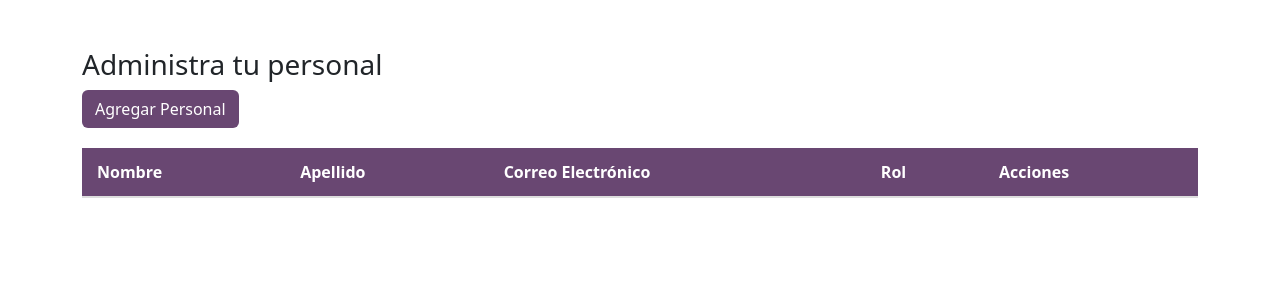
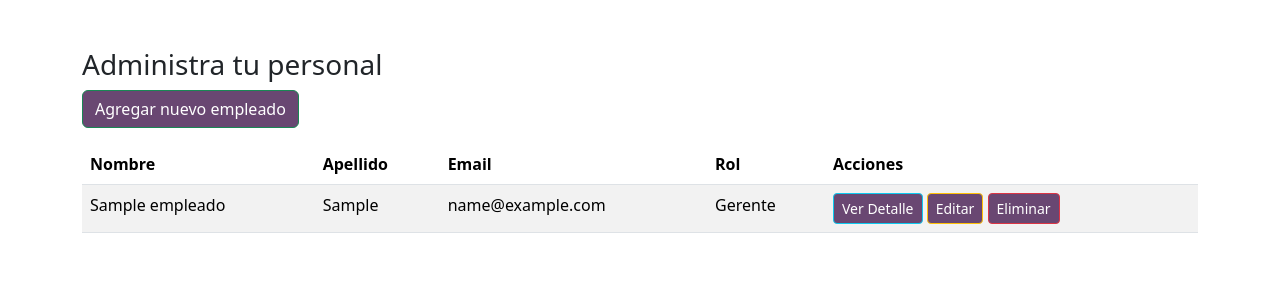
Before and after one commit to KiaraLuz/portal-web, a Django app: page /personal/ in a window 1280 px wide. Shown: the part 56-356 px from the top of the page. Run offline with Django 5.2, Linux system fonts and the light colour scheme; tables that the repository leaves empty hold one stand-in row (values such as "Sample post"); lists and menus that the app fills with data are empty.

Commit message:
mostrar personal

```diff
--- a/app/templates/personal.html
+++ b/app/templates/personal.html
@@ -3,25 +3,41 @@
 {% block content %}
 <div class="container mt-5">
     <h3>Administra tu personal</h3>
-    <button class="btn">Agregar Personal</button>
-    <table class="tabla">
+
+    <!-- Botón para agregar nuevo empleado -->
+    <div class="mb-3">
+        <a href="#" class="btn btn-success">Agregar nuevo empleado</a>
+    </div>
+
+    <table class="table table-striped">
         <thead>
             <tr>
                 <th>Nombre</th>
                 <th>Apellido</th>
-                <th>Correo Electrónico</th>
+                <th>Email</th>
                 <th>Rol</th>
                 <th>Acciones</th>
             </tr>
         </thead>
         <tbody>
-            {% for user in users %}
+            {% for empleado in empleados %}
             <tr>
-                <td>{{ user.first_name }}</td>
-                <td>{{ user.last_name }}</td>
-                <td>{{ user.email }}</td>
+                <td>{{ empleado.nombre }}</td>
+                <td>{{ empleado.apellido }}</td>
+                <td>{{ empleado.email }}</td>
+                <td>{{ empleado.rol }}</td>
+                <td>
+                    <a href="#" class="btn btn-info btn-sm">Ver Detalle</a>
+                    <a href="#" class="btn btn-warning btn-sm">Editar</a>
+                    <a href="#" class="btn btn-danger btn-sm">Eliminar</a>
+                </td>
+            </tr>
+            {% empty %}
+            <tr>
+                <td colspan="5" class="text-center">No hay empleados disponibles</td>
             </tr>
             {% endfor %}
+        </tbody>
     </table>
 </div>
 {% endblock %}
--- a/app/views.py
+++ b/app/views.py
@@ -4,6 +4,7 @@
 from django.contrib.auth.forms import UserCreationForm, AuthenticationForm
 from django.contrib.auth.models import User
 from django.db import IntegrityError
+from .models import Empleado
 
 def home(request):
     return render(request, 'home.html')
@@ -53,4 +54,5 @@
     return redirect('home')
 
 def personal(request):
-    return render(request, 'personal.html')
+    empleados = Empleado.objects.all()
+    return render(request, 'personal.html', {'empleados': empleados})
```
Also changed, not shown: app/migrations/0001_initial.py (added), db.sqlite3.
